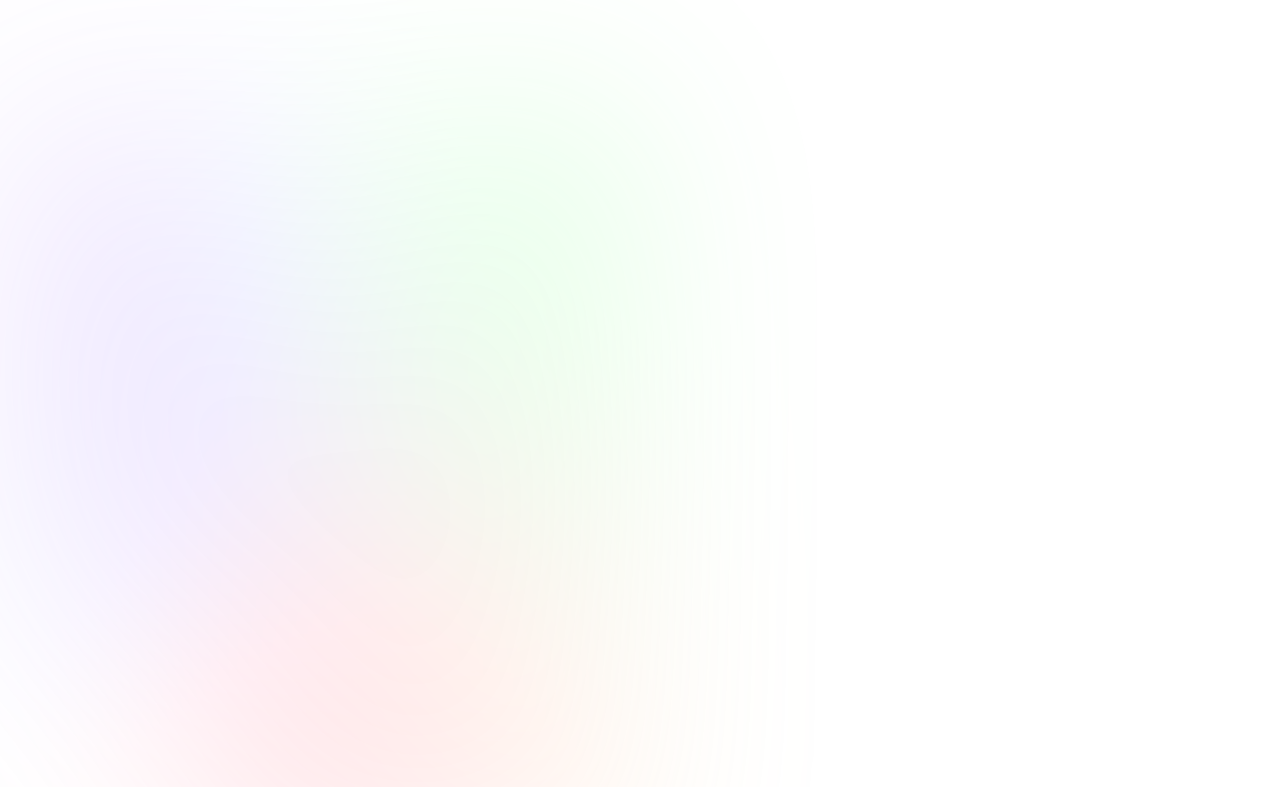
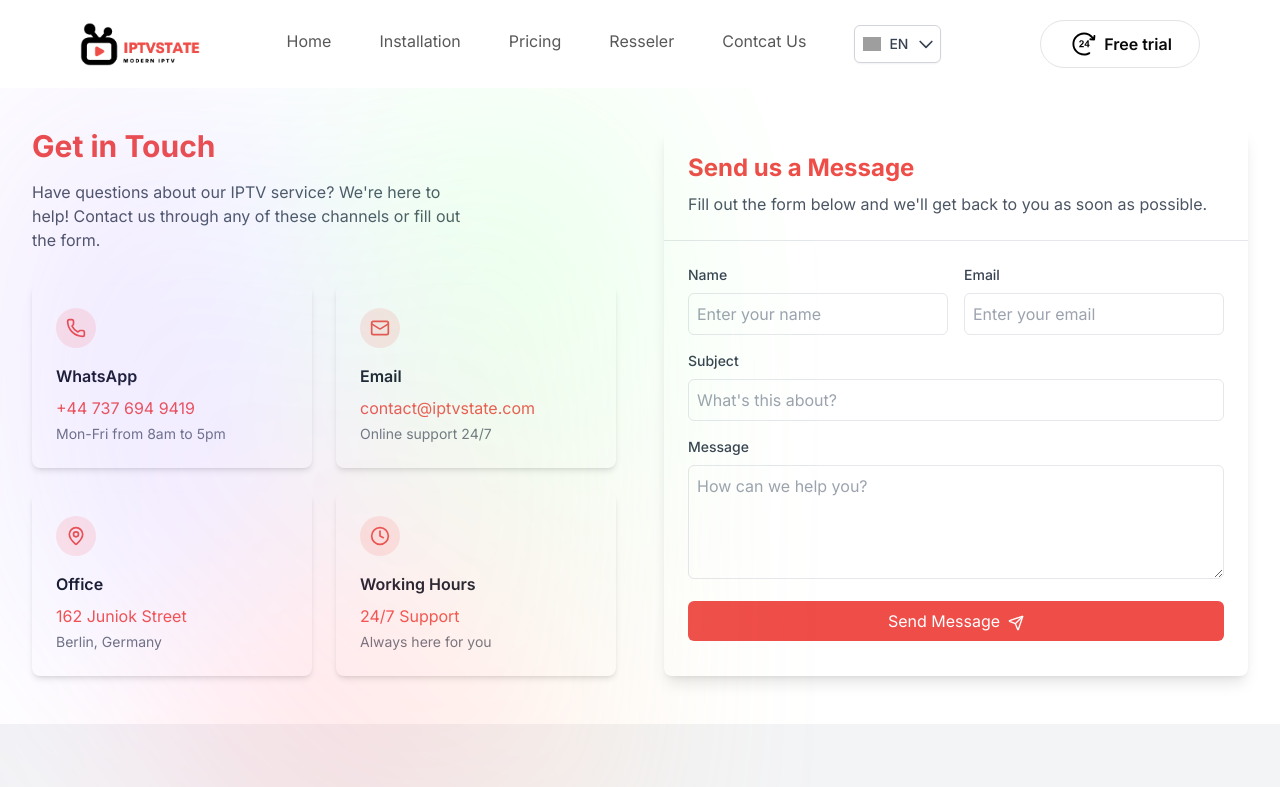
Before and after one commit to AbdoB3/iptvstate, a Next.js app: page /en/contact in a window 1280 px wide. Before the commit this address had no page. Shown: the top 787 px of the page. Built offline with nearby package versions, Linux system fonts and the light colour scheme; grey boxes are pictures that could not be loaded.

Commit message:
adding installation,resseler,conatct pages

```diff
--- /dev/null
+++ b/components/contact/contact-page.jsx
@@ -0,0 +1,196 @@
+'use client';
+import { useState } from 'react';
+import { motion } from 'framer-motion';
+import { Send, Phone, Mail, MapPin, Clock } from 'lucide-react';
+
+const Button = ({ children, ...props }) => (
+  <button {...props} className="w-full bg-[#EF4D48] hover:bg-[#f4514b] text-white transition-colors py-2 px-4 rounded-md">
+    {children}
+  </button>
+);
+
+const Input = ({ ...props }) => (
+  <input {...props} className="w-full border border-gray-200 rounded-md p-2 focus:border-[#EF4D48] focus:ring-[#EF4D48] outline-none" />
+);
+
+const Textarea = ({ ...props }) => (
+  <textarea {...props} className="w-full border border-gray-200 rounded-md p-2 focus:border-[#EF4D48] focus:ring-[#EF4D48] outline-none" />
+);
+
+const Label = ({ children, ...props }) => (
+  <label {...props} className="block text-sm font-medium text-gray-700">
+    {children}
+  </label>
+);
+
+const Card = ({ children }) => (
+  <div className="bg-white shadow-lg rounded-lg overflow-hidden">
+    {children}
+  </div>
+);
+
+const CardHeader = ({ children }) => (
+  <div className="p-6 border-b border-gray-200">
+    {children}
+  </div>
+);
+
+const CardContent = ({ children }) => (
+  <div className="p-6">
+    {children}
+  </div>
+);
+
+export default function ContactForm() {
+  const [isSubmitting, setIsSubmitting] = useState(false);
+  const [submitted, setSubmitted] = useState(false);
+
+  const contactInfo = [
+    {
+      icon: <Phone className="w-5 h-5" />,
+      title: "WhatsApp",
+      details: "+44 737 694 9419",
+      description: "Mon-Fri from 8am to 5pm"
+    },
+    {
+      icon: <Mail className="w-5 h-5" />,
+      title: "Email",
+      details: "contact@iptvstate.com",
+      description: "Online support 24/7"
+    },
+    {
+      icon: <MapPin className="w-5 h-5" />,
+      title: "Office",
+      details: "162 Juniok Street",
+      description: "Berlin, Germany"
+    },
+    {
+      icon: <Clock className="w-5 h-5" />,
+      title: "Working Hours",
+      details: "24/7 Support",
+      description: "Always here for you"
+    }
+  ];
+
+  const handleSubmit = async (event) => {
+    event.preventDefault();
+    setIsSubmitting(true);
+    await new Promise(resolve => setTimeout(resolve, 1000));
+    setIsSubmitting(false);
+    setSubmitted(true);
+  };
+
+  return (
+    <div className="max-w-7xl mx-auto px-4 sm:px-6 lg:px-8 py-12">
+      <motion.div
+        initial={{ opacity: 0, y: 20 }}
+        animate={{ opacity: 1, y: 0 }}
+        transition={{ duration: 0.5 }}
+        className="grid grid-cols-1 lg:grid-cols-2 gap-12"
+      >
+        {/* Contact Information Section */}
+        <div className="space-y-8 bg-white">
+          <div>
+            <h2 className="text-3xl font-bold text-[#EF4D48]">Get in Touch</h2>
+            <p className="mt-4 text-gray-600 max-w-md">
+              Have questions about our IPTV service? We're here to help! Contact us through any of these channels or fill out the form.
+            </p>
+          </div>
+
+          <div className="grid grid-cols-1 md:grid-cols-2 gap-6">
+            {contactInfo.map((info, index) => (
+              <motion.div
+                key={info.title}
+                initial={{ opacity: 0, y: 20 }}
+                animate={{ opacity: 1, y: 0 }}
+                transition={{ duration: 0.5, delay: index * 0.1 }}
+                className="p-6 bg-white rounded-lg shadow-md hover:shadow-lg transition-shadow"
+              >
+                <div className="w-10 h-10 bg-[#ff8b87] bg-opacity-20 rounded-full flex items-center justify-center text-[#EF4D48]">
+                  {info.icon}
+                </div>
+                <h3 className="mt-4 font-semibold text-gray-900">{info.title}</h3>
+                <p className="mt-2 text-[#f4514b]">{info.details}</p>
+                <p className="mt-1 text-sm text-gray-500">{info.description}</p>
+              </motion.div>
+            ))}
+          </div>
+        </div>
+
+        {/* Contact Form Section */}
+        <Card>
+          <CardHeader>
+            <h2 className="text-2xl font-bold text-[#EF4D48]">Send us a Message</h2>
+            <p className="mt-2 text-gray-600">
+              Fill out the form below and we'll get back to you as soon as possible.
+            </p>
+          </CardHeader>
+          <CardContent>
+            {submitted ? (
+              <motion.div
+                initial={{ opacity: 0 }}
+                animate={{ opacity: 1 }}
+                className="text-center py-8 text-[#EF4D48]"
+              >
+                <p className="text-lg font-semibold">Thank you for contacting us!</p>
+                <p className="mt-2">We'll get back to you soon.</p>
+              </motion.div>
+            ) : (
+              <form onSubmit={handleSubmit} className="space-y-4">
+                <div className="grid grid-cols-1 md:grid-cols-2 gap-4">
+                  <div className="space-y-2">
+                    <Label htmlFor="name">Name</Label>
+                    <Input
+                      id="name"
+                      placeholder="Enter your name"
+                      required
+                    />
+                  </div>
+                  <div className="space-y-2">
+                    <Label htmlFor="email">Email</Label>
+                    <Input
+                      id="email"
+                      type="email"
+                      placeholder="Enter your email"
+                      required
+                    />
+                  </div>
+                </div>
+                <div className="space-y-2">
+                  <Label htmlFor="subject">Subject</Label>
+                  <Input
+                    id="subject"
+                    placeholder="What's this about?"
+                    required
+                  />
+                </div>
+                <div className="space-y-2">
+                  <Label htmlFor="message">Message</Label>
+                  <Textarea
+                    id="message"
+                    placeholder="How can we help you?"
+                    required
+                    rows={4}
+                  />
+                </div>
+                <Button
+                  type="submit"
+                  disabled={isSubmitting}
+                >
+                  {isSubmitting ? (
+                    "Sending..."
+                  ) : (
+                    <>
+                      Send Message
+                      <Send className="w-4 h-4 ml-2 inline" />
+                    </>
+                  )}
+                </Button>
+              </form>
+            )}
+          </CardContent>
+        </Card>
+      </motion.div>
+    </div>
+  );
+}
--- a/components/home/Footer.jsx
+++ b/components/home/Footer.jsx
@@ -21,11 +21,11 @@ const t = useTranslations('');
 
                 <ul className="mt-12 flex flex-wrap justify-center gap-6 md:gap-8 lg:gap-12">
                     <li>
-                        <a className="text-gray-700 transition hover:text-gray-700/75" href="#"> {t('Navbar.about')} </a>
+                        <a className="text-gray-700 transition hover:text-gray-700/75" href="#"> {t('Navbar.installation')} </a>
                     </li>
 
                     <li>
-                        <a className="text-gray-700 transition hover:text-gray-700/75" href="#"> {t('Navbar.services')} </a>
+                        <a className="text-gray-700 transition hover:text-gray-700/75" href="#"> {t('Navbar.resseler')} </a>
                     </li>
 
                     <li>
--- a/constants/index.js
+++ b/constants/index.js
@@ -2,9 +2,9 @@
 
 export const getNavLinks = (t) => [
   { href: '/', key: 'home', label: t('home') },
-  // { href: `/${t('about')}`, key: 'about', label: t('about') },
-  { href: "/services", key: 'services', label: t('services') },
+  { href: "/installation", key: 'installation', label: t('installation') },
   { href: "/pricing", key: 'pricing', label: t('pricing') },
+   { href: "resseler", key: 'resseler', label: t('resseler') },
   { href: "/contact", key: 'contact_us', label: t('contact') },
 
 ];
--- a/messages/de.json
+++ b/messages/de.json
@@ -1,8 +1,8 @@
 {
     "Navbar": {
         "home": "Startseite",
-        "about": "Über uns",
-        "services": "Dienstleistungen",
+        "resseler": "Wiederverkäufer",
+        "installation": "Installation",
         "pricing": "Preise",
         "contact": "Kontakt",
         "free trial": "Gratis Test",
@@ -145,5 +145,11 @@
                 "body": "Exzellenter Service und erstaunliche Qualität. Endlich kann ich alles in bester Auflösung genießen!"
             }
         }
+    },
+    "installation": {
+        "title": "Dies ist die Installationsseite"
+    },
+    "resseler":{
+        "title":"Dies ist die Resseler-Seite"
     }
 }
--- a/messages/en.json
+++ b/messages/en.json
@@ -1,8 +1,8 @@
 {
   "Navbar": {
     "home": "Home",
-    "about": "About",
-    "services": "Services",
+    "resseler": "Resseler",
+    "installation": "Installation",
     "pricing": "Pricing",
     "contact": "Contcat Us",
     "free trial": "Free trial",
@@ -145,5 +145,11 @@
         "body": "Excellent service and amazing quality. Finally, I can enjoy everything in top resolution!"
       }
     }
+  },
+  "installation":{
+    "title":"This is Installation page"
+  },
+  "resseler":{
+    "title":"This is Resseler page"
   }
 }
--- /dev/null
+++ b/src/app/[locale]/contact/page.jsx
@@ -0,0 +1,10 @@
+import ContactForm from '@/components/contact/contact-page'
+
+
+export default function contact() {
+  return (
+    <div className='min-h-screen '>
+        <ContactForm/>
+    </div>
+  )
+}
```
Also changed, not shown: src/app/[locale]/installation/page.jsx (added, +26 -0 lines), src/app/[locale]/resseler/page.jsx (added, +26 -0 lines).
